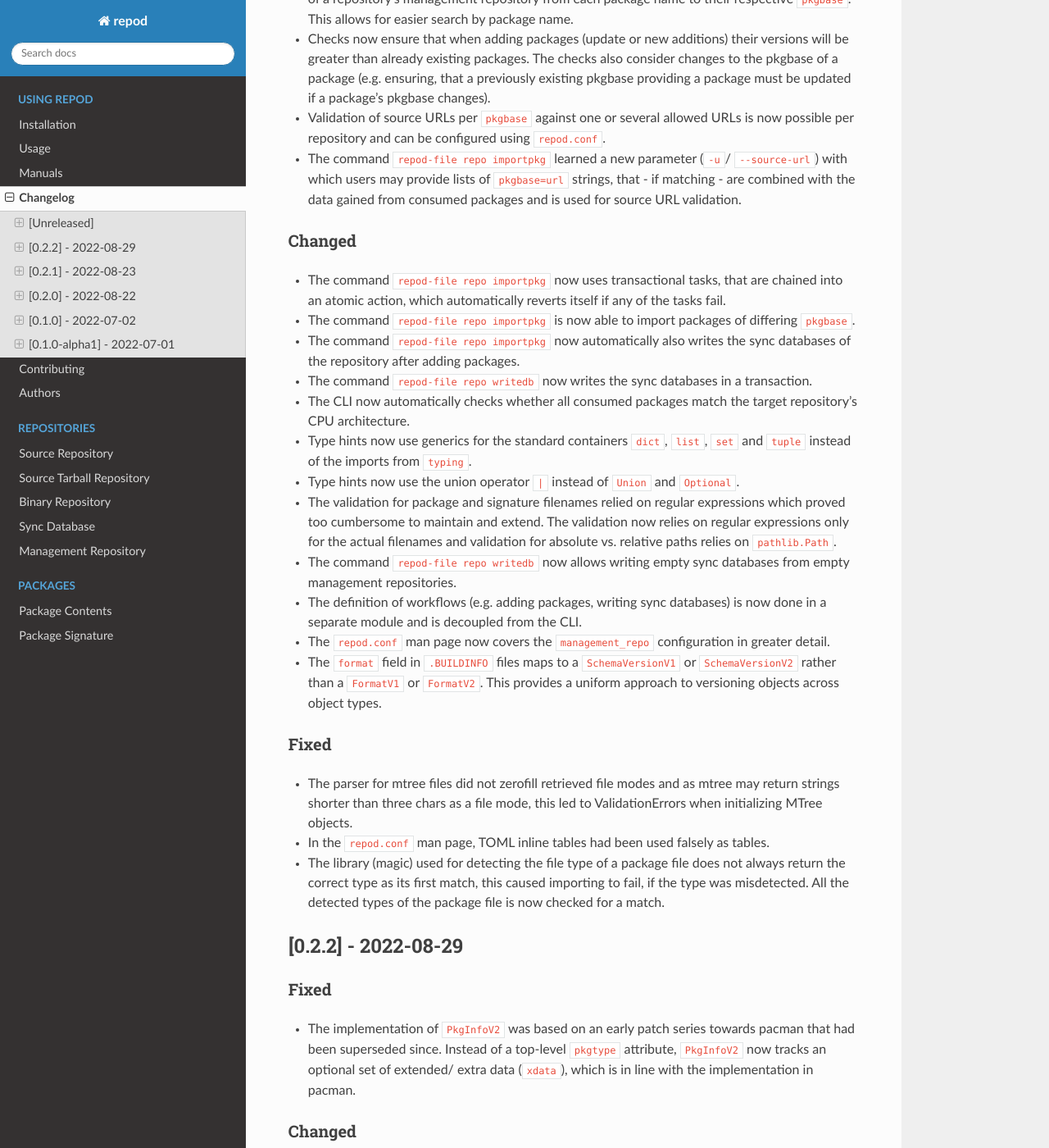
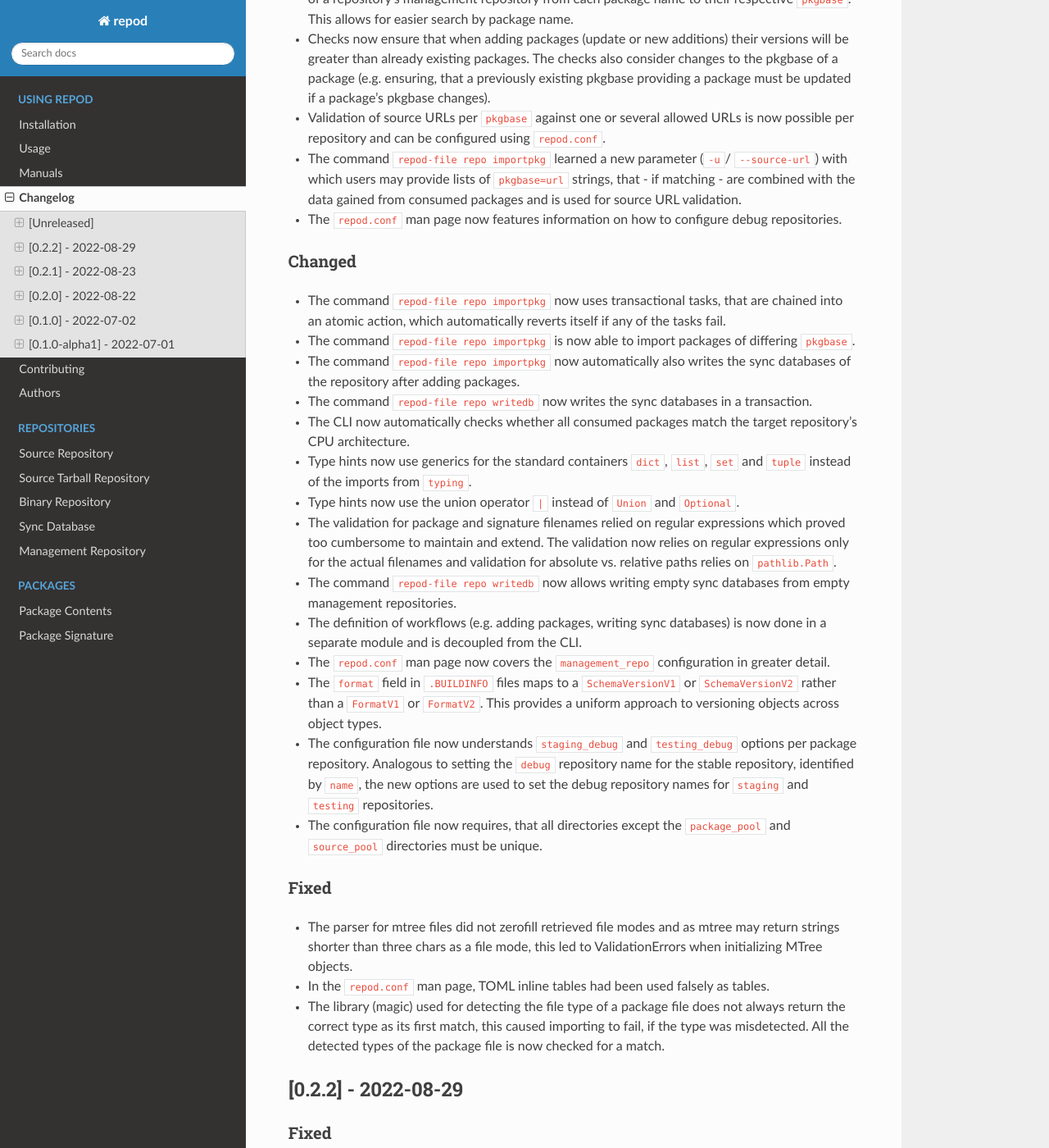
Before and after one commit to archlinux/repod, a Sphinx documentation site: the page built from docs/repod/changelog.rst, in a window 1280 px wide and 1400 px high, scrolled down 496 px. Shown: the whole window at 82% size. Built offline with Sphinx 7.4.7 and the Read the Docs theme 2.0.0, drawn with Linux system fonts in a browser that asks for light colours.

Commit message:
Add changelog for debug repository related changes
docs/repod/changelog.rst:
Add changelog entry for describing the debug repository related changes
and documentation extensions.

```diff
--- a/docs/repod/changelog.rst
+++ b/docs/repod/changelog.rst
@@ -35,6 +35,8 @@ Added
   ``--source-url``) with which users may provide lists of ``pkgbase=url``
   strings, that - if matching - are combined with the data gained from consumed
   packages and is used for source URL validation.
+* The ``repod.conf`` man page now features information on how to configure
+  debug repositories.
 
 Changed
 ^^^^^^^
@@ -67,6 +69,13 @@ Changed
 * The ``format`` field in ``.BUILDINFO`` files maps to a ``SchemaVersionV1`` or
   ``SchemaVersionV2`` rather than a ``FormatV1`` or ``FormatV2``. This provides
   a uniform approach to versioning objects across object types.
+* The configuration file now understands ``staging_debug`` and
+  ``testing_debug`` options per package repository. Analogous to setting the
+  ``debug`` repository name for the stable repository, identified by ``name``,
+  the new options are used to set the debug repository names for ``staging``
+  and ``testing`` repositories.
+* The configuration file now requires, that all directories except the
+  ``package_pool`` and ``source_pool`` directories must be unique.
 
 Fixed
 ^^^^^
```
